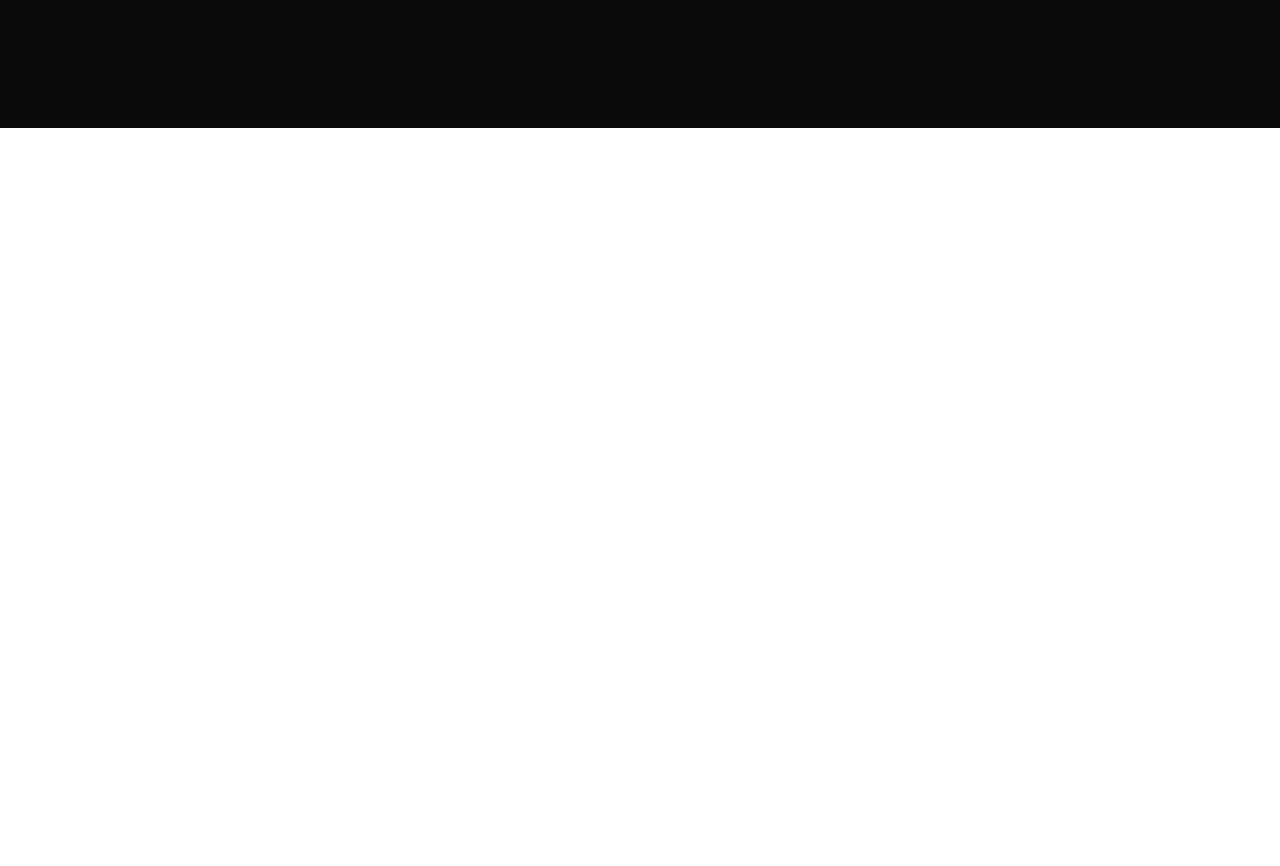
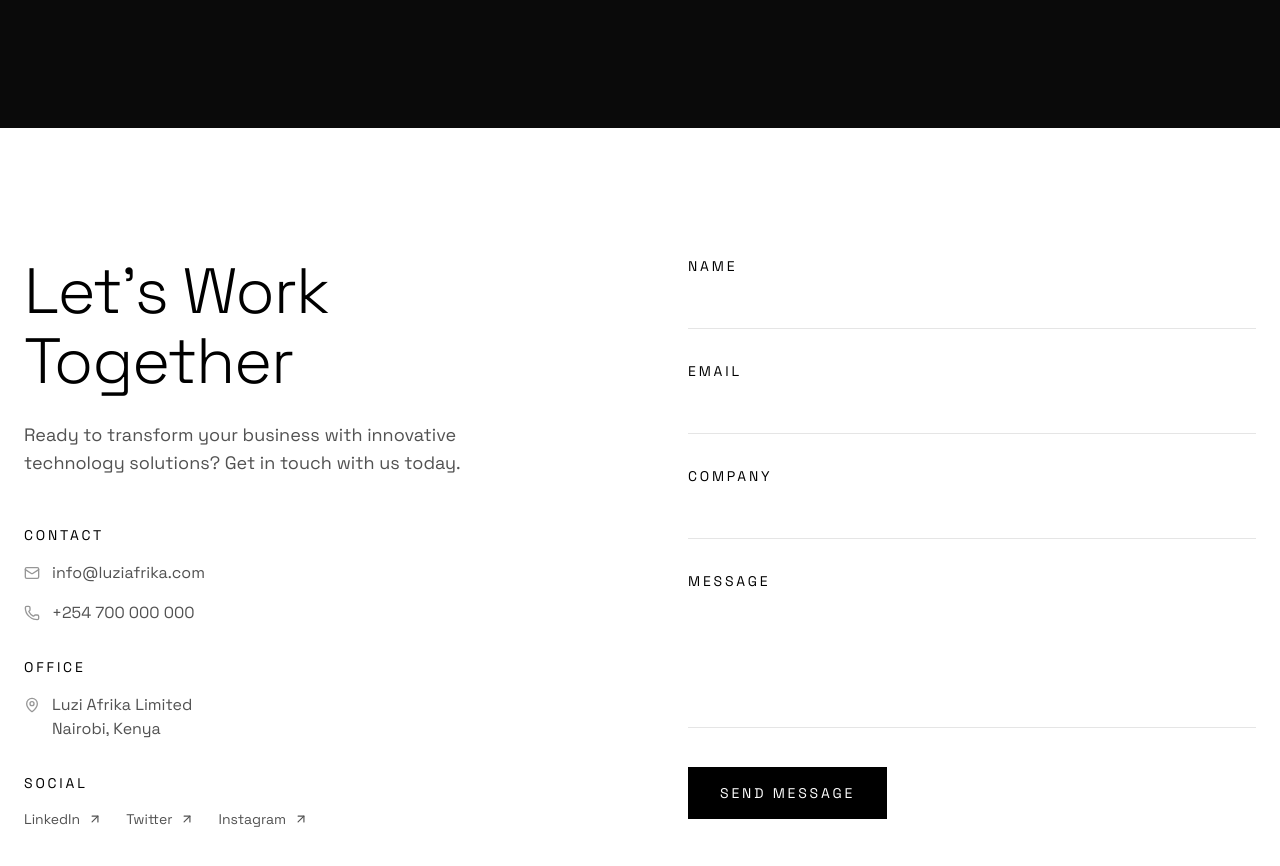
Before and after one commit to mvonombogho/luzi-afrika, a Next.js app: page / in a window 1280 px wide. Shown: the part 4500-5366 px from the top of the page. Before the commit the page ends 4628 px from the top, so only its background shows below. Built offline with nearby package versions, Linux system fonts and the light colour scheme.

Commit message:
update: add Contact section to page

```diff
--- a/src/app/page.tsx
+++ b/src/app/page.tsx
@@ -4,6 +4,7 @@ import Hero from '@/components/sections/home/Hero';
 import Services from '@/components/sections/home/Services';
 import About from '@/components/sections/home/About';
 import Projects from '@/components/sections/home/Projects';
+import Contact from '@/components/sections/home/Contact';
 
 export default function Home() {
   return (
@@ -12,6 +13,7 @@ export default function Home() {
       <Services />
       <About />
       <Projects />
+      <Contact />
     </main>
   );
 }
```
